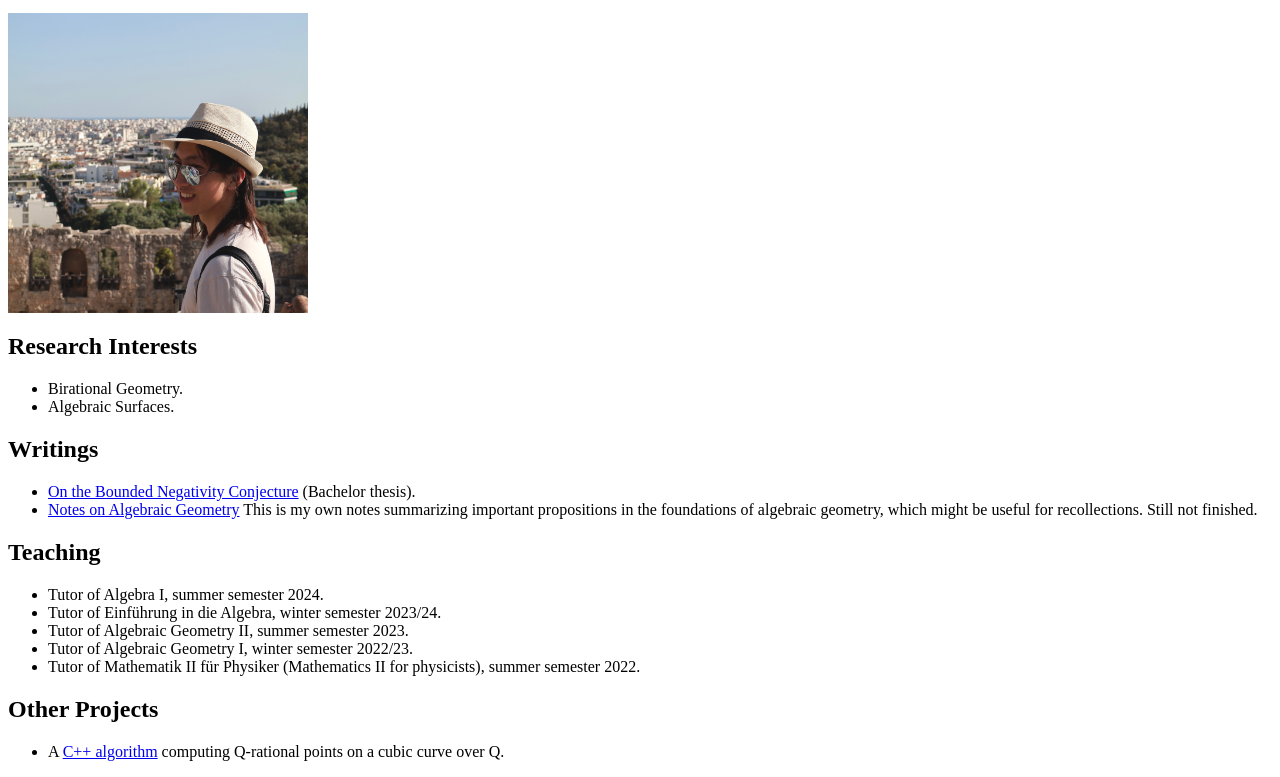
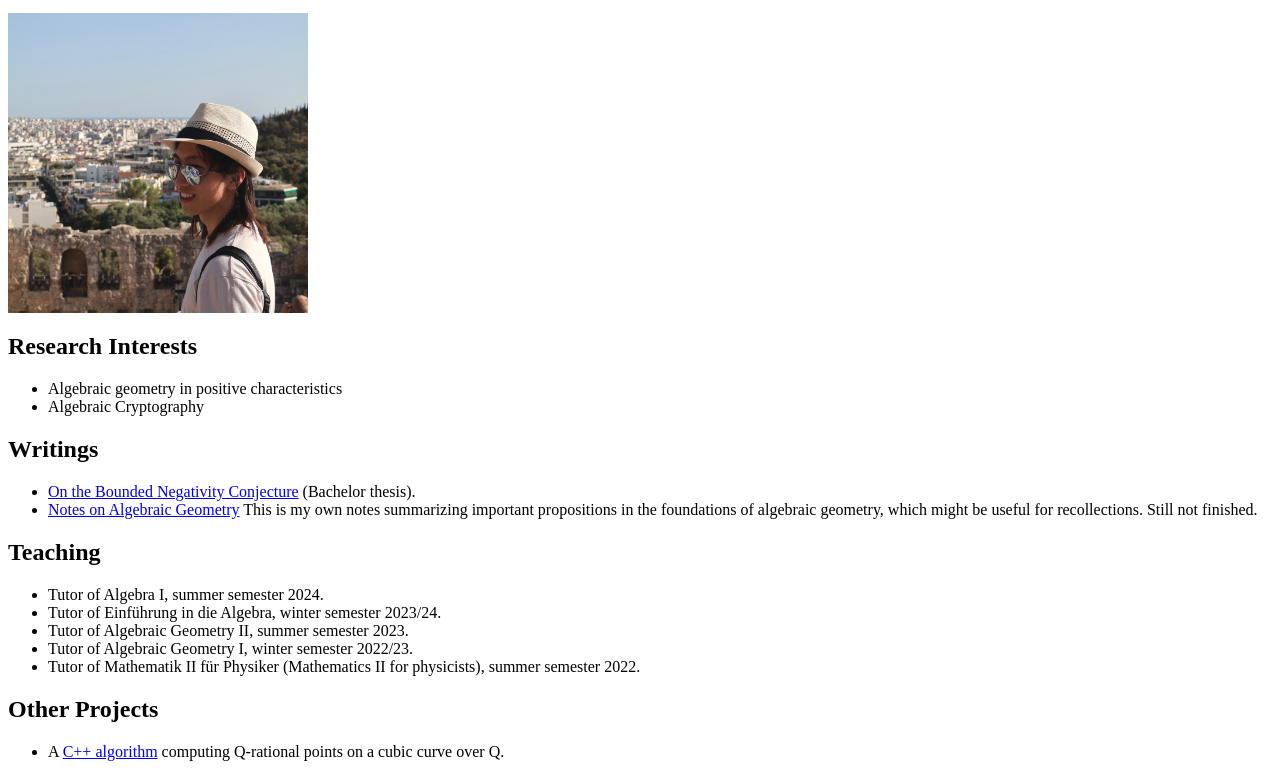
Before and after one commit to yang-zhang-math/yang-zhang-math.github.io, a plain HTML site: page index.html in a window 1280 px wide. Shown: the part 87-864 px from the top of the page. Drawn offline with Linux system fonts and the light colour scheme.

Commit message:
Update index.html

```diff
--- a/index.html
+++ b/index.html
@@ -11,8 +11,8 @@
 <h2>Research Interests</h2>
 
 <ul>
-	<li>Birational Geometry.</li>
-	<li>Algebraic Surfaces.</li>
+	<li>Algebraic geometry in positive characteristics</li>
+	<li>Algebraic Cryptography</li>
 </ul>
 
 <h2>Writings</h2>
```
